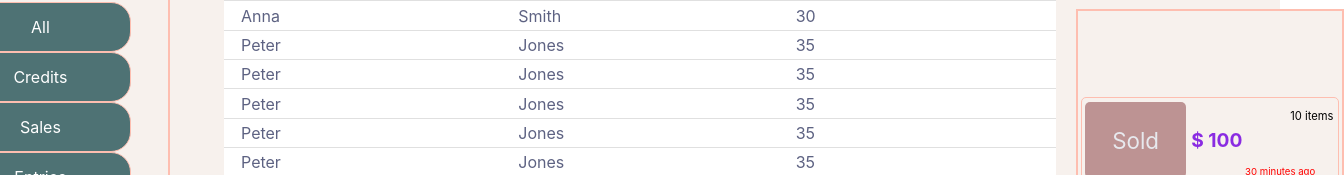
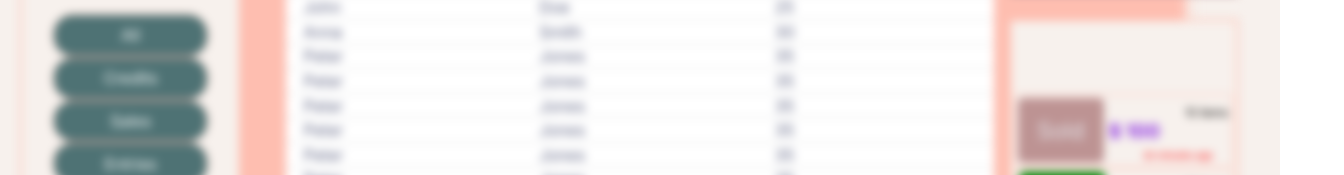
Before and after one commit to GedeonTS/counting-board, a React (Create React App) app: page / in a window 1280 px wide. Shown: the part 315-490 px from the top of the page, 1344 px wide, since content can reach past the window. Built offline with nearby package versions, Linux system fonts and the light colour scheme.

Commit message:
Add styles to the dashboard

```diff
--- a/src/components/dashboard.css
+++ b/src/components/dashboard.css
@@ -7,6 +7,7 @@
   align-items: center;
   background-color: #fff;
   background-color: var(--bg-variant);
+
 }
 
 .menu-bars {
@@ -48,6 +49,17 @@
   box-shadow: 0 0 15px 0 var(--bg);
   border-radius: var(--border);
 }
+
+.blur-effect-inner-container {
+  background-color: var(--bg);
+  position: relative;
+  width: 85%;
+  height: 85%;
+  box-shadow: 0 0 15px 0 var(--bg);
+  border-radius: var(--border);
+  filter: blur(5px);
+}
+
 .left-side-panel {
   background-color: var(--bg-variant);
   position: absolute;
```
